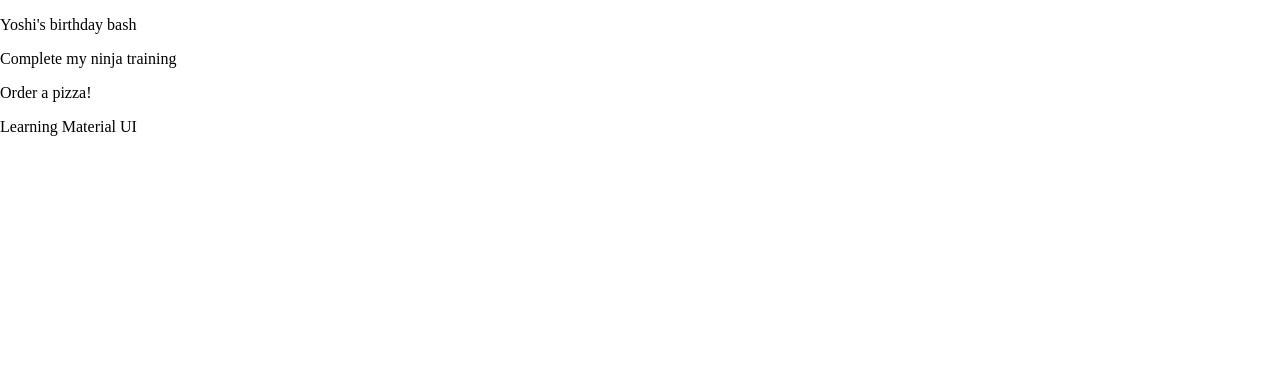
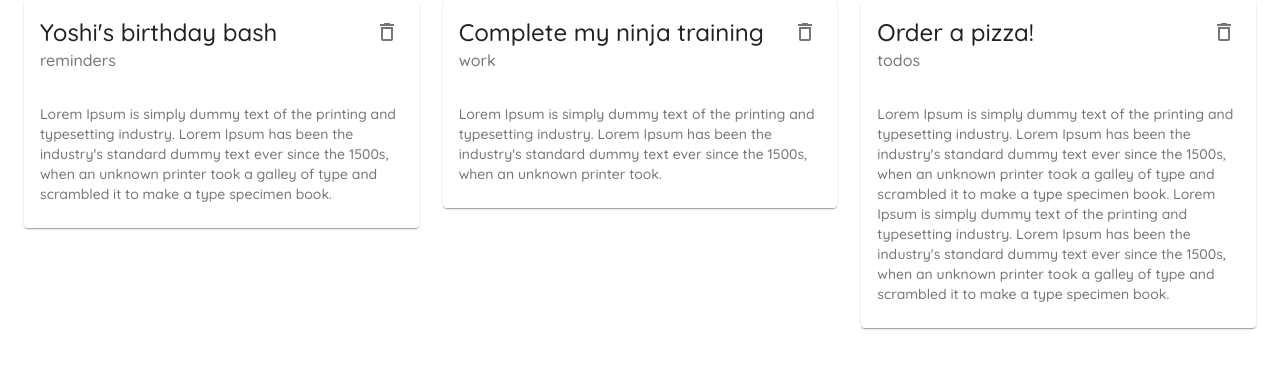
Before and after one commit to Mohammed-Mounir/Material-UI-Project, a React (Create React App) app: page / in a window 1280 px wide. Shown: the top 368 px of the page. Built offline with nearby package versions, Linux system fonts and the light colour scheme; data requests are answered from the project's data file.

Commit message:
Added NoteCard Component and delete function

```diff
--- a/data/db.json
+++ b/data/db.json
@@ -17,12 +17,6 @@
       "details": "Lorem Ipsum is simply dummy text of the printing and typesetting industry. Lorem Ipsum has been the industry's standard dummy text ever since the 1500s, when an unknown printer took a galley of type and scrambled it to make a type specimen book.\nLorem Ipsum is simply dummy text of the printing and typesetting industry. Lorem Ipsum has been the industry's standard dummy text ever since the 1500s, when an unknown printer took a galley of type and scrambled it to make a type specimen book.",
       "category": "todos",
       "id": 3
-    },
-    {
-      "title": "Learning Material UI",
-      "details": "Learning Material UI in 2021",
-      "category": "reminders",
-      "id": 4
     }
   ]
 }
--- /dev/null
+++ b/src/components/NoteCard.js
@@ -0,0 +1,32 @@
+import React from 'react';
+import Card from '@material-ui/core/Card'
+import CardHeader from '@material-ui/core/CardHeader'
+import CardContent from '@material-ui/core/CardContent'
+import IconButton from '@material-ui/core/IconButton';
+import { DeleteOutlined } from '@material-ui/icons';
+import Typography from '@material-ui/core/Typography';
+
+const NoteCard = ({note, handleDeleteNote}) => {
+    return (
+        <div>
+            <Card elevation={1}>
+                <CardHeader
+                    action={
+                        <IconButton onClick={() => handleDeleteNote(note.id)}>
+                            <DeleteOutlined />
+                        </IconButton>
+                    }
+                    title={note.title}
+                    subheader={note.category}
+                />
+                <CardContent>
+                    <Typography variant="body2" color="textSecondary">
+                        {note.details}
+                    </Typography>
+                </CardContent>
+            </Card>
+        </div>
+     );
+}
+
+export default NoteCard;
--- a/src/pages/Notes.js
+++ b/src/pages/Notes.js
@@ -1,4 +1,8 @@
 import React, { useEffect, useState } from 'react'
+import Grid from '@material-ui/core/Grid'
+import Paper from '@material-ui/core/Paper'
+import {Container} from '@material-ui/core'
+import NoteCard from '../components/NoteCard'
 
 export default function Notes() {
 
@@ -10,11 +14,24 @@
       .then(data => setNotes(data))
   }, [])
 
+  const handleDeleteNote = async (id) => {
+    await fetch('http://localhost:8000/notes/' + id, {
+      method: 'DELETE'
+    })
+
+    const newNotes = notes.filter((note)=> note.id !== id)
+    setNotes([...newNotes])
+  }
+
   return (
-    <div>
-      {notes.map((note)=>(
-        <p key={note.id}>{note.title}</p>
-      ))}
-    </div>
+    <Container>
+      <Grid container spacing={3}>
+        {notes.map((note)=>(
+          <Grid item key={note.id} xs={12} md={6} lg={4}>
+            <NoteCard note={note} handleDeleteNote={handleDeleteNote}/>
+          </Grid>
+        ))}
+      </Grid>
+    </Container>
   )
 }
```
